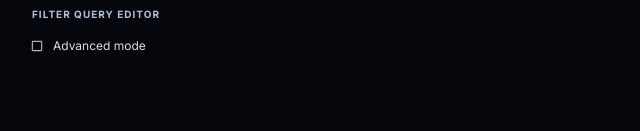
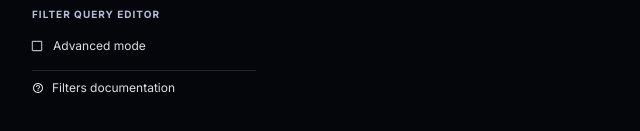
Before and after one commit to davidleiva/davidleiva-coder-uxeng-test, a React (Vite) app: page / in a window 1280 px wide. Shown: the part 431-562 px from the top of the page, without its empty margins (0-640 px from the left). Built offline with nearby package versions, Linux system fonts and the light colour scheme.

Commit message:
no message

```diff
--- a/src/components/FilterSideBar.css
+++ b/src/components/FilterSideBar.css
@@ -104,6 +104,26 @@
   margin-right: 8px;
 }
 
+.FilterSideBar .FilterSideBar__Link {
+  color: rgba(255, 255, 255, 0.87);
+  font-size: 12px;
+  display: flex;
+  align-items: center;
+
+}
+
+.FilterSideBar .FilterSideBar__Link:hover {
+  color: rgba(255, 255, 255, 1);
+  font-size: 12px;
+}
+
+.FilterSideBar .FilterSideBar__Link svg {
+  width: 0.5em;
+  height: 0.5em;
+  margin-right: 8px;
+}
+
+
 /* TODO: This is only a Fix for storybook */
 .QueryEditor .css-12wnr2w-MuiButtonBase-root-MuiCheckbox-root {
   color: rgba(255, 255, 255, 0.7);
--- a/src/components/FilterSideBar.tsx
+++ b/src/components/FilterSideBar.tsx
@@ -8,6 +8,7 @@ import Divider from "@mui/material/Divider";
 import { FilterStatesContext } from '../utils/ContextManagement';
 import './FilterSideBar.css';
 import FilterSBUsers from './FilterSBUsers';
+import HelpOutlineIcon from '@mui/icons-material/HelpOutline';
 
 const FilterSideBar = () => {
 
@@ -74,6 +75,8 @@ const FilterSideBar = () => {
                 />
                 <Divider className="FilterBar__Divider" />
                 <QueryEditor />
+                <Divider className="FilterBar__Divider" />
+                <a href="#" target="_blank" className={'FilterSideBar__Link'}><HelpOutlineIcon /> <span>Filters documentation</span></a>
             </div>
         </FilterStatesContext.Provider>
     )
```
